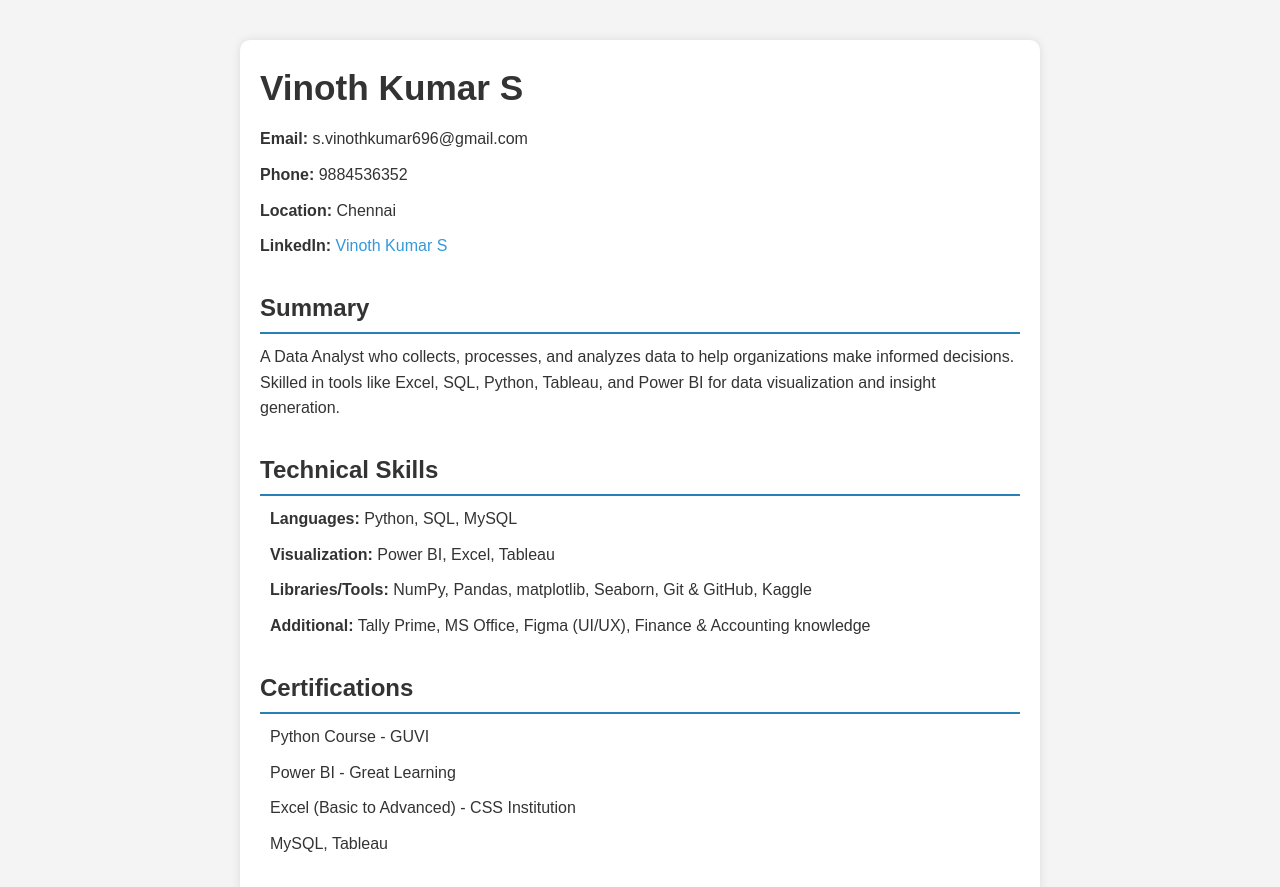
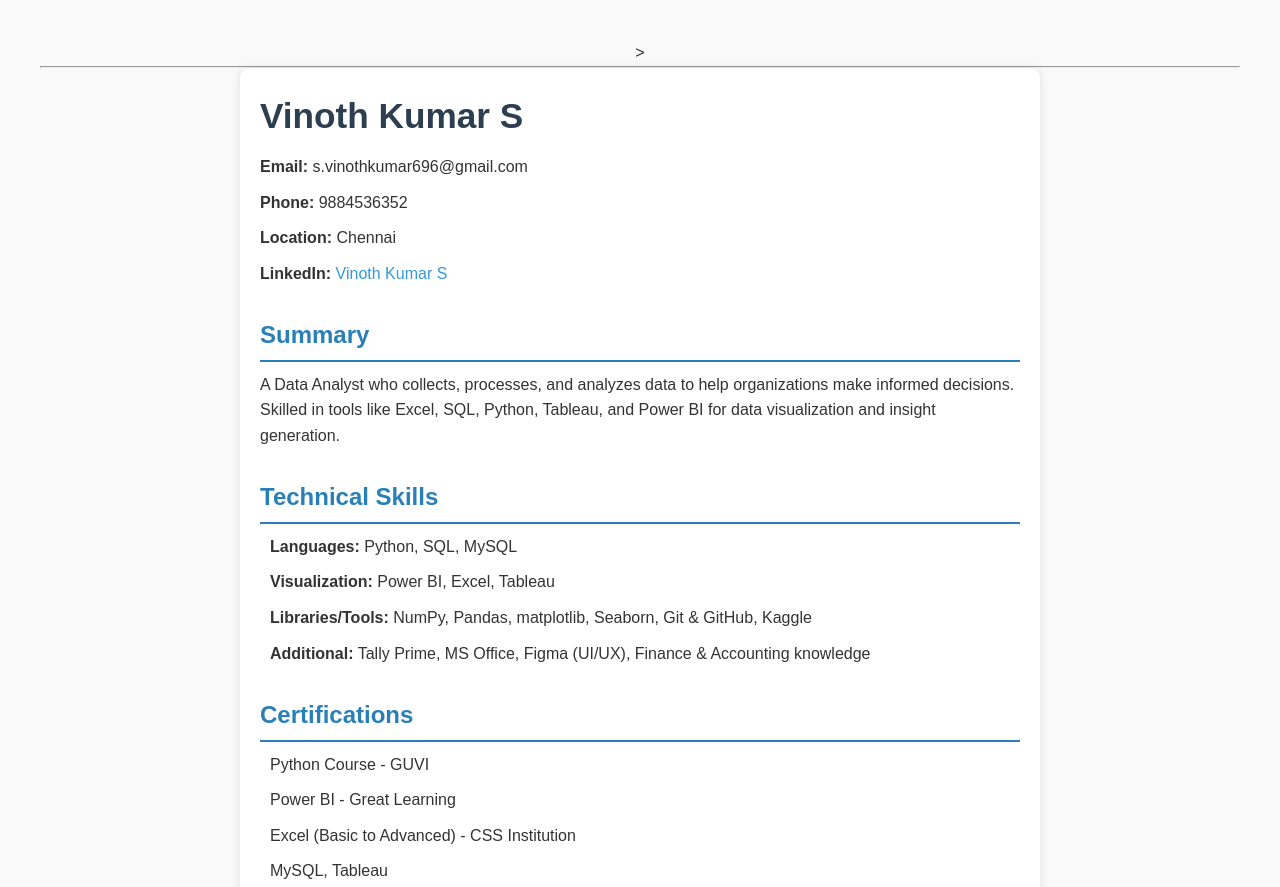
Before and after one commit to Vinothkumar2005-S/vk-s_resume_webpages, a plain HTML site: page index.html in a window 1280 px wide. Shown: the top 887 px of the page. Drawn offline with Linux system fonts and the light colour scheme; files that its build step writes are made by us from their sources.

Commit message:
Update index.html

```diff
--- a/index.html
+++ b/index.html
@@ -2,12 +2,13 @@
 <html lang="en">
 <head>
   <meta charset="UTF-8">
-  <title>Vinoth Kumar S - Resume</title>
+  <center>><title>Vinoth Kumar S - Resume</title></center>
+  <hr>
   <link rel="stylesheet" href="main.css">
   <style>
-    body { font-family: Arial, sans-serif; line-height: 1.6; margin: 20px; background-color: #f4f4f4; }
+    body { font-family: Arial, sans-serif; line-height: 1.6; margin: 20px; background-color: 'yellow'; }
     .container { background: white; padding: 20px; border-radius: 10px; max-width: 800px; margin: auto; }
-    h1, h2 { color: #333; }
+    h1, h2 { color: 'blue'; }
     ul { list-style-type: none; padding: 0; }
     li { margin-bottom: 10px; }
     .section { margin-top: 20px; }
```
